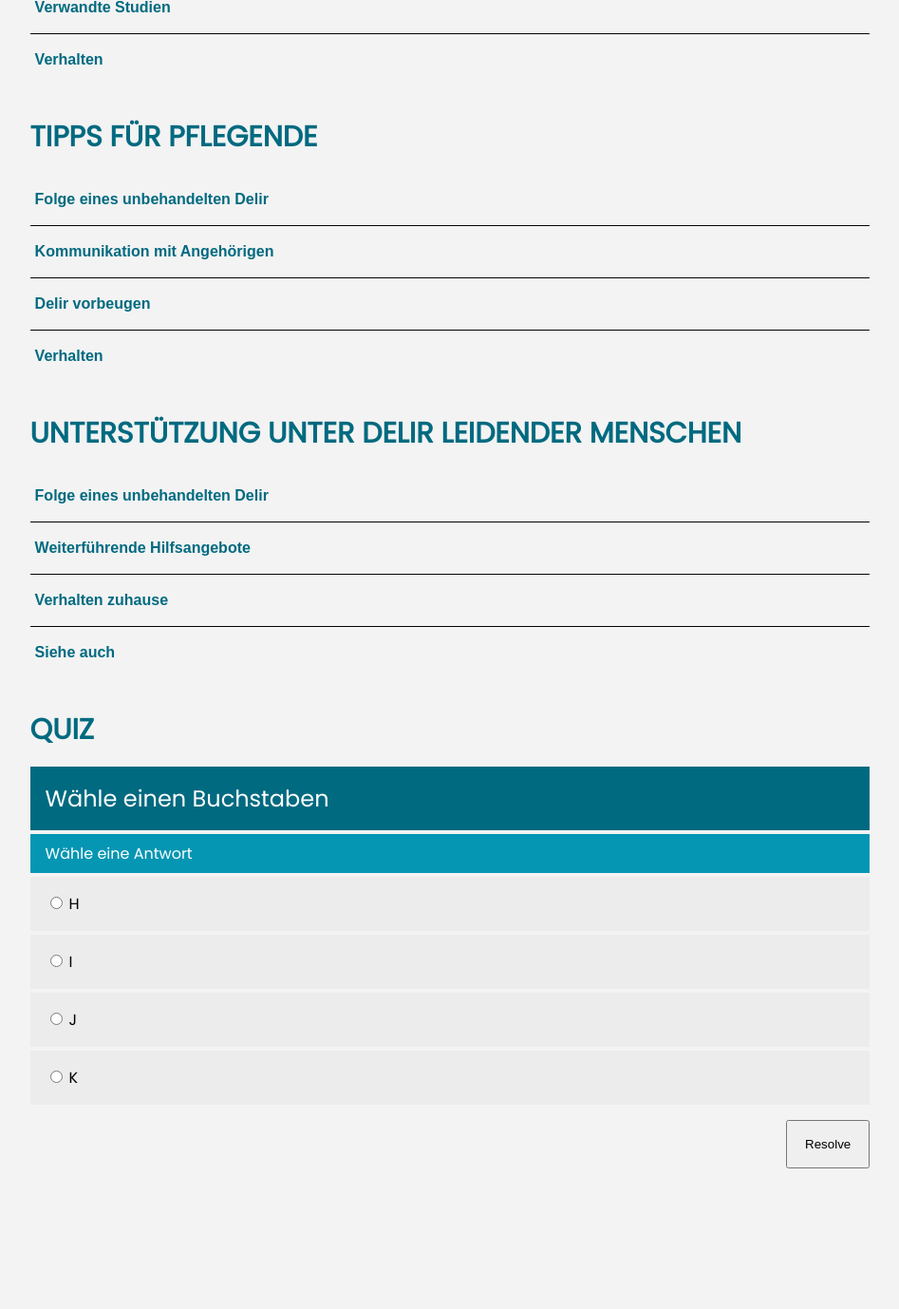
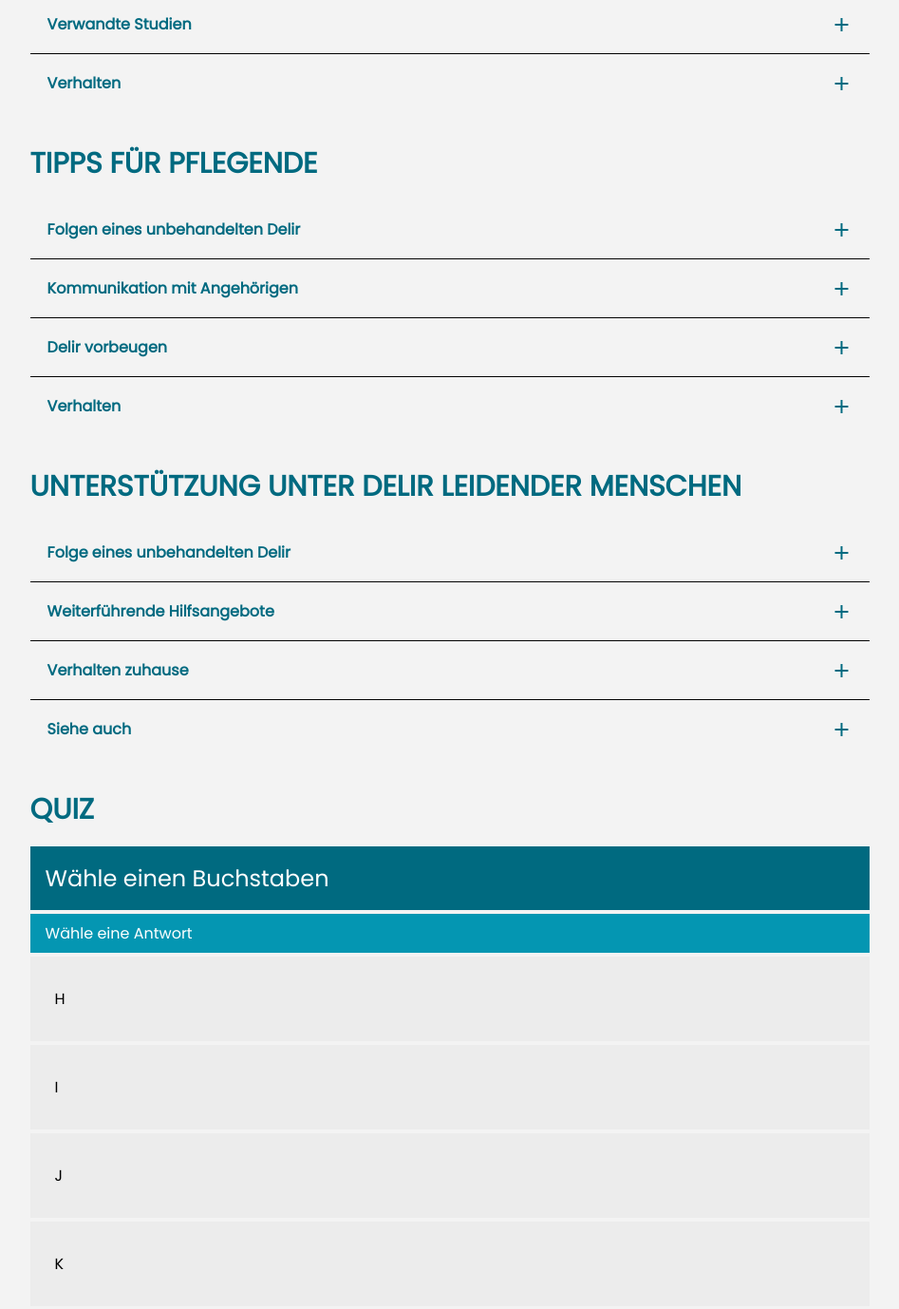
Before and after one commit to jannikholper/DelirSenseWeb, a website: page DelirSenseWeb/src/Combined/DelirWeb.html in a window 1280 px wide. Shown: the part 947-2325 px from the top of the page at 95% size, without its empty margins (166-1113 px from the left). Before the commit the page ends 2285 px from the top, so only its background shows below. Drawn offline with nearby package versions, Linux system fonts and the light colour scheme.

Commit message:
different Quiz Workflow

```diff
--- a/DelirSenseWeb/src/Combined/DelirWeb.css
+++ b/DelirSenseWeb/src/Combined/DelirWeb.css
@@ -91,6 +91,15 @@
 .align-right {
     margin-left: auto;
     margin-right: 0;
+}
+
+.align-bottom {
+    margin-top: auto;
+    margin-bottom: 0;
+}
+
+.flex {
+    width: auto;
 }
 
 .body {
@@ -242,7 +251,7 @@
     /*color: #ffffff;*/
     cursor: pointer;
     padding: 18px;
-    width: 100%;
+    /*width: 100%;*/
     text-align: left;
     border: none;
     outline: none;
@@ -256,17 +265,26 @@
 }
 
 .accordion-content {
-    padding: 0 18px;
+    font-family: Poppins, serif;
+    padding: 0 24px;
     background-color: #f3f3f3;
     display: none;
     overflow: hidden;
 }
 
 .accordion-header {
-    padding-left: 05px;
+    font-family: Poppins, serif;
+    /*padding-left: 05px;*/
     font-size: 16px;
     font-weight: bold;
+    width: fit-content;
     /*color: #006a80;*/
+}
+
+.flex-row {
+    display: flex;
+    /*width: 97.5%;*/
+    justify-content: flex-start;
 }
 
 .accordion-youtube-content{
@@ -295,23 +313,45 @@
 .wrongAnswer{
     padding: 16px;
     border: #d7d7d7;
-    background-color: #fa8585;
+    background-color: #fdeeee !important;
+    outline: 2px solid #fa8585;
 }
 
 .correctAnswer{
     padding: 16px;
     border: #d7d7d7;
-    background-color : #82f882;
+    background-color : #eafdea !important;
+    outline: 2px solid #82f882;
+}
+
+.correctAnswerColor {
+    color : #82f882
+}
+
+.wrongAnswerColor {
+    color : #fa8585
+}
+
+.selectedAnswer{
+    padding: 16px;
+    /*border: #3bb3cb 5px;*/
+    /*box-shadow: 1px 1px 1px 1px #3bb3cb;*/
+    outline: 2px solid #3bb3cb;
+    background-color: #ececec;
+    height: fit-content;
+    word-wrap: break-word;
 }
 
 .quizOption {
     padding: 16px;
-    border: #d7d7d7;
+    /*border: #d7d7d7;*/
     background-color: #ececec;
     height: fit-content;
     word-wrap: break-word;
     /*overflow: auto;*/
 }
+
+
 
 .questionArea {
     background-color: #006a80;
@@ -335,3 +375,13 @@
     width: fit-content;
     height: fit-content;
 }
+
+.center {
+    align-content: center;
+}
+
+.answerFeedbackIcon {
+    margin-top: 16px;
+    margin-bottom: 16px;
+    margin-right: 16px;
+}
--- a/DelirSenseWeb/src/Combined/DelirWeb.html
+++ b/DelirSenseWeb/src/Combined/DelirWeb.html
@@ -4,6 +4,7 @@
 <html lang="de">
 
 <link rel="stylesheet" href="DelirWeb.css">
+<link rel="stylesheet" href="https://fonts.googleapis.com/icon?family=Material+Icons">
 <body class="body">
 
 <!--SUBHEADER-->
@@ -78,7 +79,11 @@
         <div class="heading-2 margin-t-16 margin-b-16">Allgemeines</div>
 
 
-        <button class="accordion accordion-header">Was ist Delir?</button>
+        <div class="accordion flex-row" onclick="">
+            <div class="accordion-header">Was ist Delir?</div>
+            <!--            <div class="flex"></div>-->
+            <div class="material-icons align-right align-bottom">add</div>
+        </div>
         <div class="accordion-content">
             <IMG class="accordion-image margin-t-24" src="../../Media/brain.gif">.
             <div class="text-1 margin-b-16 margin-t-16">Ein Delir ist ein Zustand akuter Verwirrtheit,
@@ -88,7 +93,11 @@
 
         <div class="separator"></div>
 
-        <button class="accordion accordion-header">Unterschiede Demenz und Delir</button>
+        <div class="accordion flex-row" onclick="">
+            <div class="accordion-header">Unterschiede Demenz und Delir</div>
+            <!--            <div class="flex"></div>-->
+            <div class="material-icons align-right align-bottom">add</div>
+        </div>
         <div class="accordion-content">
             <img class="accordion-image margin-t-24" src="../../Media/DemenzVsDelir.png" alt="Demenz vs. Delir">
             <div class="text-1 margin-b-16 margin-t-16">Bei beiden ist die Kognition gestört; jedoch hilft Folgendes diese zu unterscheiden:
@@ -101,7 +110,11 @@
 
         <div class="separator"></div>
 
-        <button class="accordion accordion-header">Verwandte Studien</button>
+        <div class="accordion flex-row" onclick="">
+            <div class="accordion-header">Verwandte Studien</div>
+<!--            <div class="flex"></div>-->
+            <div class="material-icons align-right align-bottom">add</div>
+        </div>
         <div class="accordion-content">
             <div class="text-1 margin-b-16 margin-t-16">Lorem ipsum...</div>
             <iframe class="accordion-youtube-content margin-t-16 margin-b-16"
@@ -115,7 +128,11 @@
 
         <div class="separator"></div>
 
-        <button class="accordion accordion-header">Verhalten</button>
+        <div class="accordion flex-row" onclick="">
+            <div class="accordion-header">Verhalten</div>
+            <!--            <div class="flex"></div>-->
+            <div class="material-icons align-right align-bottom">add</div>
+        </div>
         <div class="accordion-content">
             <div class="text-1 margin-b-16 margin-t-16">Lorem ipsum dolor sit amet, consectetur adipiscing elit. Suspendisse varius enim in eros elementum tristique.
                 Duis cursus, mi quis viverra ornare, eros dolor interdum nulla, ut commodo diam libero vitae erat.
@@ -132,7 +149,11 @@
     <div class="margin-b-32" id="aidArea">
         <div class="heading-2 margin-t-16 margin-b-16">Tipps für Pflegende</div>
 
-        <button class="accordion accordion-header">Folge eines unbehandelten Delir</button>
+        <div class="accordion flex-row" onclick="">
+            <div class="accordion-header">Folgen eines unbehandelten Delir</div>
+            <!--            <div class="flex"></div>-->
+            <div class="material-icons align-right align-bottom">add</div>
+        </div>
         <div class="accordion-content">
             <div class="text-1 margin-b-16 margin-t-16">Ein Delir ist ein Zustand akuter Verwirrtheit,
                 der lebensgefährlich werden kann und den Ärztinnen und Ärzte meistens im Spital behandeln müssen. Das Bewusstsein,
@@ -141,7 +162,11 @@
 
         <div class="separator"></div>
 
-        <button class="accordion accordion-header">Kommunikation mit Angehörigen</button>
+        <div class="accordion flex-row" onclick="">
+            <div class="accordion-header">Kommunikation mit Angehörigen</div>
+            <!--            <div class="flex"></div>-->
+            <div class="material-icons align-right align-bottom">add</div>
+        </div>
         <div class="accordion-content">
             <div class="text-1 margin-b-16 margin-t-16">Bei beiden ist die Kognition gestört; jedoch hilft Folgendes diese zu unterscheiden:
                 Bei einem Delir sind vor allem Aufmerksamkeit und Bewusstsein betroffen.
@@ -151,14 +176,22 @@
 
         <div class="separator"></div>
 
-        <button class="accordion accordion-header">Delir vorbeugen</button>
+        <div class="accordion flex-row" onclick="">
+            <div class="accordion-header">Delir vorbeugen</div>
+            <!--            <div class="flex"></div>-->
+            <div class="material-icons align-right align-bottom">add</div>
+        </div>
         <div class="accordion-content">
             <div class="text-1 margin-b-16 margin-t-16">Lorem ipsum...</div>
         </div>
 
         <div class="separator"></div>
 
-        <button class="accordion accordion-header">Verhalten</button>
+        <div class="accordion flex-row" onclick="">
+            <div class="accordion-header">Verhalten</div>
+            <!--            <div class="flex"></div>-->
+            <div class="material-icons align-right align-bottom">add</div>
+        </div>
         <div class="accordion-content">
             <div class="text-1 margin-b-16 margin-t-16">Lorem ipsum dolor sit amet, consectetur adipiscing elit. Suspendisse varius enim in eros elementum tristique.
                 Duis cursus, mi quis viverra ornare, eros dolor interdum nulla, ut commodo diam libero vitae erat.
@@ -171,7 +204,11 @@
     <div class="margin-b-32" id="familyArea">
         <div class="heading-2 margin-t-16 margin-b-16">Unterstützung unter Delir leidender Menschen</div>
 
-        <button class="accordion accordion-header">Folge eines unbehandelten Delir</button>
+        <div class="accordion flex-row" onclick="">
+            <div class="accordion-header">Folge eines unbehandelten Delir</div>
+            <!--            <div class="flex"></div>-->
+            <div class="material-icons align-right align-bottom">add</div>
+        </div>
         <div class="accordion-content">
             <div class="text-1 margin-b-16 margin-t-16">Ein Delir ist ein Zustand akuter Verwirrtheit,
                 der lebensgefährlich werden kann und den Ärztinnen und Ärzte meistens im Spital behandeln müssen. Das Bewusstsein,
@@ -180,7 +217,11 @@
 
         <div class="separator"></div>
 
-        <button class="accordion accordion-header">Weiterführende Hilfsangebote</button>
+        <div class="accordion flex-row" onclick="">
+            <div class="accordion-header">Weiterführende Hilfsangebote</div>
+            <!--            <div class="flex"></div>-->
+            <div class="material-icons align-right align-bottom">add</div>
+        </div>
         <div class="accordion-content">
             <div class="text-1 margin-b-16 margin-t-16">Bei beiden ist die Kognition gestört; jedoch hilft Folgendes diese zu unterscheiden:
                 Bei einem Delir sind vor allem Aufmerksamkeit und Bewusstsein betroffen.
@@ -190,14 +231,22 @@
 
         <div class="separator"></div>
 
-        <button class="accordion accordion-header">Verhalten zuhause</button>
+        <div class="accordion flex-row" onclick="">
+            <div class="accordion-header">Verhalten zuhause</div>
+            <!--            <div class="flex"></div>-->
+            <div class="material-icons align-right align-bottom">add</div>
+        </div>
         <div class="accordion-content">
             <div class="text-1 margin-b-16 margin-t-16">Lorem ipsum...</div>
         </div>
 
         <div class="separator"></div>
 
-        <button class="accordion accordion-header">Siehe auch</button>
+        <div class="accordion flex-row" onclick="">
+            <div class="accordion-header">Siehe auch</div>
+            <!--            <div class="flex"></div>-->
+            <div class="material-icons align-right align-bottom">add</div>
+        </div>
         <div class="accordion-content">
             <div class="text-1 margin-b-16 margin-t-16">Lorem ipsum dolor sit amet, consectetur adipiscing elit. Suspendisse varius enim in eros elementum tristique.
                 Duis cursus, mi quis viverra ornare, eros dolor interdum nulla, ut commodo diam libero vitae erat.
@@ -223,8 +272,20 @@
             /* Toggle between hiding and showing the active panel */
             var panel = this.nextElementSibling;
             if (panel.style.display === "block") {
+                for (const child of this.children) {
+                    if(child.classList.contains("material-icons"))
+                    {
+                        child.innerHTML = "add";
+                    }
+                }
                 panel.style.display = "none";
             } else {
+                for (const child of this.children) {
+                    if(child.classList.contains("material-icons"))
+                    {
+                        child.innerHTML = "remove";
+                    }
+                }
                 panel.style.display = "block";
             }
         });
@@ -240,21 +301,21 @@
     <div class="heading-3 questionArea margin-t-4 margin-b-4" id="questionText">Was ist ein?</div>
     <div class="text-1 feedbackArea margin-t-4 margin-b-4" id="feedbackText">Das ist feedback</div>
 
-    <div class="quizOption margin-b-4 margin-t-4" id="option1Bg">
-        <input type="radio" id="option1" name="fav_language" value="OPT1">
-        <label class="text-1 margin-b-16 margin-t-16" id="option1Text" for="option1">Option 1</label><br>
+    <div class="quizOption margin-b-4 margin-t-4 flex-row center" onclick="selectAnswer(0)">
+        <div class="material-icons margin-b-16 margin-t-16 margin-r-10">clear</div>
+        <label class="text-1 margin-b-16 margin-t-16" id="option1Text">Option 1</label>
     </div>
-    <div class="quizOption margin-b-4 margin-t-4" id="option2Bg">
-        <input type="radio" id="option2" name="fav_language" value="OPT2">
-        <label class="text-1 margin-b-16 margin-t-16" id="option2Text" for="option2">Option 2</label><br>
+    <div class="quizOption margin-b-4 margin-t-4 flex-row" onclick="selectAnswer(1)">
+        <div class="material-icons margin-b-16 margin-t-16 margin-r-10">check</div>
+        <label class="text-1 margin-b-16 margin-t-16" id="option2Text">Option 2</label>
     </div>
-    <div class="quizOption margin-b-4 margin-t-4" id="option3Bg">
-        <input type="radio" id="option3" name="fav_language" value="OPT3">
-        <label class="text-1 margin-b-16 margin-t-16" id="option3Text" for="option3">Option 3</label>
+    <div class="quizOption margin-b-4 margin-t-4 flex-row" id="option3Bg" onclick="selectAnswer(2)">
+        <div class="material-icons margin-b-16 margin-t-16 margin-r-10">check</div>
+        <label class="text-1 margin-b-16 margin-t-16" id="option3Text">Option 3</label>
     </div>
-    <div class="quizOption margin-b-4 margin-t-4" id="option4Bg">
-        <input type="radio" id="option4" name="fav_language" value="OPT4">
-        <label class="text-1 margin-b-16 margin-t-16" id="option4Text" for="option4">Option 4</label>
+    <div class="quizOption margin-b-4 margin-t-4 flex-row" id="option4Bg" onclick="selectAnswer(3)">
+        <div class="material-icons margin-b-16 margin-t-16 margin-r-10">check</div>
+        <label class="text-1 margin-b-16 margin-t-16" id="option4Text">Option 4</label>
     </div>
 
     <button id="quizNextButton" class="align-right quizContinueButton margin-t-16" onclick="getRandomQuestion()">Next</button>
@@ -269,19 +330,7 @@
     let opt3Text = document.querySelector('#option3Text');
     let opt4Text = document.querySelector('#option4Text');
 
-    let opt1Btn = document.querySelector('#option1');
-    let opt2Btn = document.querySelector('#option2');
-    let opt3Btn = document.querySelector('#option3');
-    let opt4Btn = document.querySelector('#option4');
-    let btnStyle = opt1Btn.style.display;
-
-    let opt1Bg = document.querySelector('#option1Bg');
-    let opt2Bg = document.querySelector('#option2Bg');
-    let opt3Bg = document.querySelector('#option3Bg');
-    let opt4Bg = document.querySelector('#option4Bg');
-
     let feedbackText = document.querySelector('#feedbackText');
-    // feedbackText.style.display = "none";
     let questionText = document.querySelector('#questionText');
 
     let nextQuestionButton = document.querySelector('#quizNextButton');
@@ -289,14 +338,12 @@
     let showAnswerButton = document.querySelector('#quizAnswerButton');
 
     let options = [opt1Text,opt2Text,opt3Text,opt4Text];
-    let optionsBg = [opt1Bg,opt2Bg,opt3Bg,opt4Bg];
-    let optionsBtns = [opt1Btn,opt2Btn,opt3Btn,opt4Btn];
+    let optionsBg = document.getElementsByClassName("quizOption");
     let answeredQuestions = [];
     let correctAnswerIndex = 0;
     let answerFeedback = "";
 
     function getRandomQuestion() {
-        // feedbackText.style.display = "none";
         feedbackText.innerHTML = "Wähle eine Antwort";
         showAnswerButton.style.display = "block";
         nextQuestionButton.style.display = "none";
@@ -311,10 +358,22 @@
                 options[i].innerHTML = f;
                 optionsBg[i].classList.remove("correctAnswer");
                 optionsBg[i].classList.remove("wrongAnswer");
-                optionsBtns[i].style.display = btnStyle;
-                optionsBtns[i].checked = false;
+                optionsBg[i].classList.remove("selectedAnswer");
                 optionsBg[i].classList.add("quizOption");
+
+                for (const child of optionsBg[i].children)
+                {
+                    if(child.classList.contains("material-icons"))
+                    {
+                        child.style.display = "block";
+                        child.innerHTML = "";
+                        child.classList.remove("correctAnswerColor");
+                        child.classList.remove("wrongAnswerColor");
+                    }
+                }
             });
+
+
         });
     }
 
@@ -322,32 +381,69 @@
 
     function getAnswer()
     {
-        //check, ob irgendein Radio button angeklickt wurde
-        if(optionsBtns.every(btn => btn.checked == false))
+        let hasAnswer = false;
+        for (let i=0; i<options.length; i++) {
+
+            if(optionsBg[i].classList.contains("selectedAnswer"))
+            {
+                hasAnswer = true
+            }
+        }
+
+        if(!hasAnswer)
         {
             feedbackText.innerHTML = "Du hast keine Antwort ausgewählt!";
             return;
         }
 
         //verarbeite antwort
-        // feedbackText.style.display = "block";
         feedbackText.innerHTML = answerFeedback;
 
         showAnswerButton.style.display = "none";
         nextQuestionButton.style.display = "block";
 
         for (let i=0; i<options.length; i++) {
-            optionsBg[i].classList.remove("quizOption");
-            optionsBtns[i].style.display = "none";
 
-
+            optionsBg[i].classList.remove("selectedAnswer");
             if(i === correctAnswerIndex)
             {
                 optionsBg[i].classList.add("correctAnswer");
+                for (const child of optionsBg[i].children)
+                {
+                    if(child.classList.contains("material-icons"))
+                    {
+                        child.style.display = "block";
+                        child.innerHTML = "check";
+                        child.classList.add("correctAnswerColor");
+                    }
+                }
             }
             else
             {
                 optionsBg[i].classList.add("wrongAnswer");
+                for (const child of optionsBg[i].children)
+                {
+                    if(child.classList.contains("material-icons"))
+                    {
+                        child.style.display = "block";
+                        child.innerHTML = "clear";
+                        child.classList.add("wrongAnswerColor");
+                    }
+                }
+            }
+        }
+    }
+
+    function selectAnswer(answerIndex)
+    {
+        for (let i=0; i<options.length; i++) {
+            if(i === answerIndex)
+            {
+                optionsBg[i].classList.add("selectedAnswer");
+            }
+            else
+            {
+                optionsBg[i].classList.remove("selectedAnswer");
             }
         }
     }
--- a/DelirSenseWeb/src/InfoPage/InfoPage.css
+++ /dev/null
@@ -1,62 +0,0 @@
-/* Style the buttons that are used to open and close the accordion panel */
-.accordion {
-    background-color: #f1f1f1;
-    color: #ffffff;
-    cursor: pointer;
-    padding: 18px;
-    width: 100%;
-    text-align: left;
-    border: none;
-    outline: none;
-    transition: 0.4s;
-    margin-top: 10px;
-}
-
-/* Add a background color to the button if it is clicked on (add the .active class with JS), and when you move the mouse over it (hover) */
-.active, .accordion:hover {
-    background-color: #ccc;
-}
-
-/* Style the accordion panel. Note: hidden by default */
-.accordion-content {
-    padding: 0 18px;
-    background-color: white;
-    display: none;
-    overflow: hidden;
-}
-
-.accordion-section-header{
-
-}
-
-.accordion-header {
-    padding: 18px;
-    font-size: 32px;
-    font-weight: bold;
-    color: #006a80;
-}
-
-.chapterHeader {
-    padding: 18px 0px;
-    font-size: 32px;
-    font-weight: bold;
-    color: #006a80;
-}
-
-.chapterSubHeader {
-    padding: 18px 0px;
-    font-size: 24px;
-    font-weight: bold;
-}
-
-.chapterText {
-    padding: 18px 0px;
-    font-size: 20px;
-}
-
-.contentArea {
-    width: 80%;
-    max-width: 80%;
-    position: relative;
-    left: 10%;
-}
```
